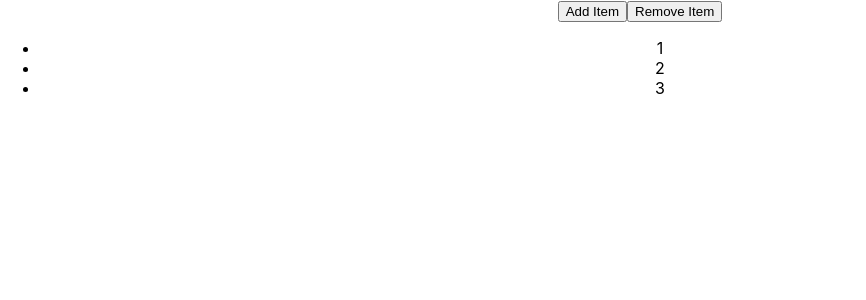
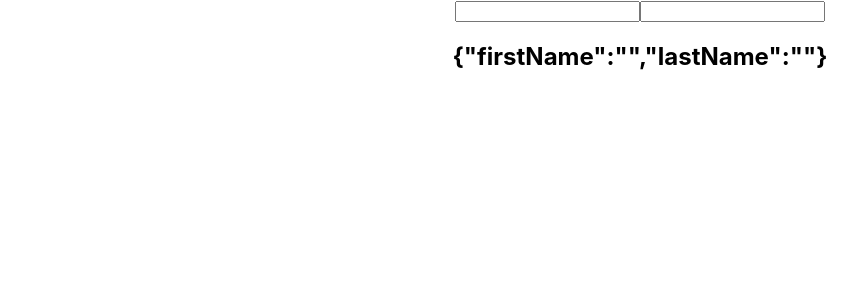
Before and after one commit to DOdrums/walkthrough-gitpod-react, a React (Create React App) app in the folder my-app/: page / in a window 1280 px wide. Shown: the top 300 px of the page, without its empty margins (0-866 px from the left). Built offline with nearby package versions, Linux system fonts and the light colour scheme.

Commit message:
Add UseStateWithObjects component

```diff
--- a/my-app/src/App.js
+++ b/my-app/src/App.js
@@ -1,10 +1,10 @@
 import './App.css';
-import UseStateWithArrays from './components/UseStateWithArrays';
+import UseStateWithObjects from './components/UseStateWithObjects';
 
 function App() {
   return (
     <div className="App">
-      <UseStateWithArrays/>
+      <UseStateWithObjects/>
     </div>
   );
 }
--- /dev/null
+++ b/my-app/src/components/UseStateWithObjects.js
@@ -0,0 +1,31 @@
+import React, { useState } from 'react'
+
+function UseStateWithObjects() {
+    const [name, setName] = useState({ firstName: "", lastName: "" });
+
+    return (
+        <div>
+            <form>
+                <input
+                    type="text"
+                    value={name.firstName}
+                    onChange={e => setName({
+                        ...name,
+                        firstName: e.target.value,
+                    })}
+                />
+                <input
+                    type="text"
+                    value={name.lastName}
+                    onChange={e => setName({
+                        ...name,
+                        lastName: e.target.value
+                    })}
+                />
+                <h2>{JSON.stringify(name)}</h2>
+            </form>
+        </div>
+    )
+}
+
+export default UseStateWithObjects
```
